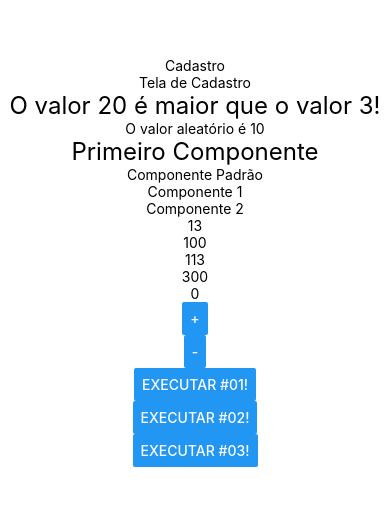
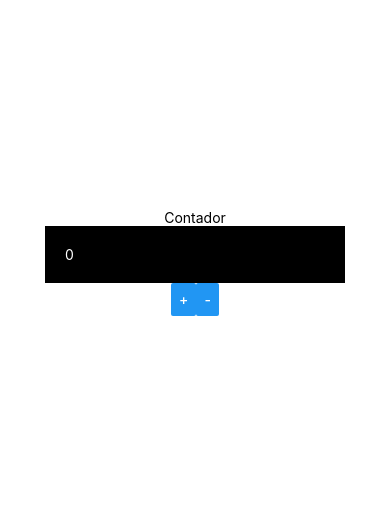
Before and after one commit to CauanDZN/exercicios-rn, a React Native app: screen / in a window 390 px wide. Shown: the part 160-666 px from the top of the page. Built offline with nearby package versions, Linux system fonts and the light colour scheme.

Commit message:
feat: indirect communication

```diff
--- a/src/App.js
+++ b/src/App.js
@@ -1,38 +1,50 @@
-import React from "react";
-import { SafeAreaView, StyleSheet } from "react-native";
-import CompPadrao, {Comp1, Comp2} from "./components/Multi";
-import Primeiro from "./components/Primeiro";
-import MinMax from "./components/MinMax";
-import Aleatorio from "./components/Aleatorio";
-import Titulo from "./components/Titulo";
-import Botao from "./components/Botao";
-import Contador from "./components/Contador";
-import Pai from "./components/direta/Pai";
+import React from 'react'
+import { SafeAreaView, StyleSheet } from 'react-native'
 
-function App() {
-    return (
-        <SafeAreaView style={style.app}>
-            <Titulo principal="Cadastro" secundario="Tela de Cadastro" />
+import Contador from './components/contador/Contador'
+// import Pai from './components/indireta/Pai'
+// import Pai from './components/direta/Pai'
+// import Contador from './components/Contador'
+// import Botao from './components/Botao'
+// import Titulo from './components/Titulo'
+// import Aleatorio from './components/Aleatorio'
+// import MinMax from './components/MinMax'
+// import CompPadrao, { Comp1, Comp2 } from './components/Multi'
+// import Primeiro from './components/Primeiro'
+
+
+export default () => (
+    <SafeAreaView style={style.App}>
+        <Contador />
+        {/*
+        <Pai />
+        <Pai />
+        <Contador inicial={100} passo={13} />
+        <Contador />
+        <Botao />
+        <Titulo principal="Cadastro Produto"
+            secundario="Tela de Cadastro do Produto" />
+        <Aleatorio min={1} max={60} />
+        <Aleatorio min={1} max={60} />
+        <Aleatorio min={1} max={60} />
+        <Aleatorio min={1} max={60} />
+        <Aleatorio min={1} max={60} />
+        <Aleatorio min={1} max={60} />
         <MinMax min={3} max={20} />
-            <Aleatorio min={3} max={20} />
-            <Primeiro />
+        <MinMax min={1} max={94} />
         <CompPadrao />
         <Comp1 />
         <Comp2 />
-            <Pai />
-            <Contador inicial={0} passo={1} />
-            <Botao />
+        <Primeiro /> */}
     </SafeAreaView>
 )
-}
 
 const style = StyleSheet.create({
-    app: {
-        flex: 1,
-        justifyContent: 'center',
-        alignItems: 'center',
+    App: {
+        flexGrow: 1,
+        justifyContent: "center",
+        alignItems: "center",
         padding: 20
     },
+
 })
-
-export default App
--- /dev/null
+++ b/src/components/contador/Contador.js
@@ -0,0 +1,23 @@
+import React, {useState} from 'react'
+import { Text } from 'react-native'
+import Estilo from '../estilo'
+
+import ContadorDisplay from './ContadorDisplay'
+import ContadorBotoes from './ContadorBotoes'
+
+export default props => {
+    const [num, setNum] = useState(0)
+
+    const inc = () => setNum(num + 1)
+    const dec = () => setNum(num - 1)
+
+    return (
+        <>
+            <Text style={Estilo.txtG}>
+                Contador
+            </Text>
+            <ContadorDisplay num={num} />
+            <ContadorBotoes inc={inc} dec={dec} />
+        </>
+    )
+}
--- /dev/null
+++ b/src/components/contador/ContadorBotoes.js
@@ -0,0 +1,17 @@
+import React from 'react'
+import { View, Button, StyleSheet } from 'react-native'
+
+export default props => {
+    return (
+        <View style={style.Botoes}>
+            <Button title="+" onPress={props.inc} />
+            <Button title="-" onPress={props.dec} />
+        </View>
+    )
+}
+
+const style = StyleSheet.create({
+    Botoes: {
+        flexDirection: "row"
+    }
+})
--- /dev/null
+++ b/src/components/contador/ContadorDisplay.js
@@ -0,0 +1,24 @@
+import React from 'react'
+import { View, Text, StyleSheet } from 'react-native'
+import Estilo from '../estilo'
+
+export default props => {
+    return (
+        <View style={style.Display}>
+            <Text style={[Estilo.txtG, style.DisplayText]}>
+                {props.num}
+            </Text>
+        </View>
+    )
+}
+
+const style = StyleSheet.create({
+    Display: {
+        backgroundColor: '#000',
+        padding: 20,
+        width: 300,
+    },
+    DisplayText: {
+        color: '#FFF'
+    }
+})
--- /dev/null
+++ b/src/components/indireta/Pai.js
@@ -0,0 +1,27 @@
+import React, { useState } from 'react'
+import Filho from './Filho'
+import { Text } from 'react-native'
+import Estilo from '../estilo'
+
+export default props => {
+    const [texto, setTexto] = useState('')
+    const [num, setNum] = useState(0)
+
+    function exibirValor(numero, texto) {
+        setNum(numero)
+        setTexto(texto)
+    }
+
+    return (
+        <>
+            <Text style={Estilo.txtG}>
+                {texto}{num}
+            </Text>
+            <Filho
+                min={1}
+                max={60}
+                funcao={exibirValor}
+            />
+        </>
+    )
+}
```
Also changed, not shown: src/components/indireta/Filho.js (added, +20 -0 lines). Lines whose indentation alone changed are shown as unchanged.
